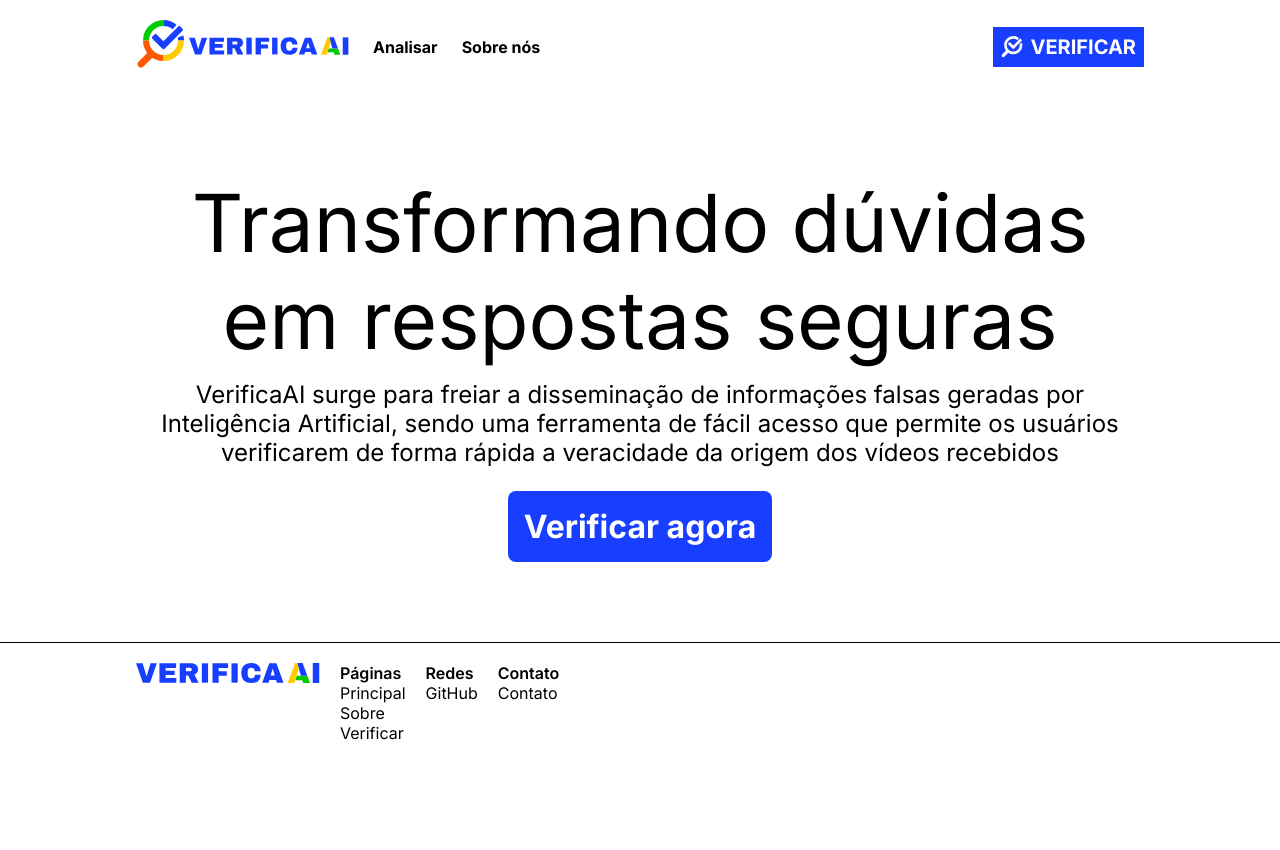
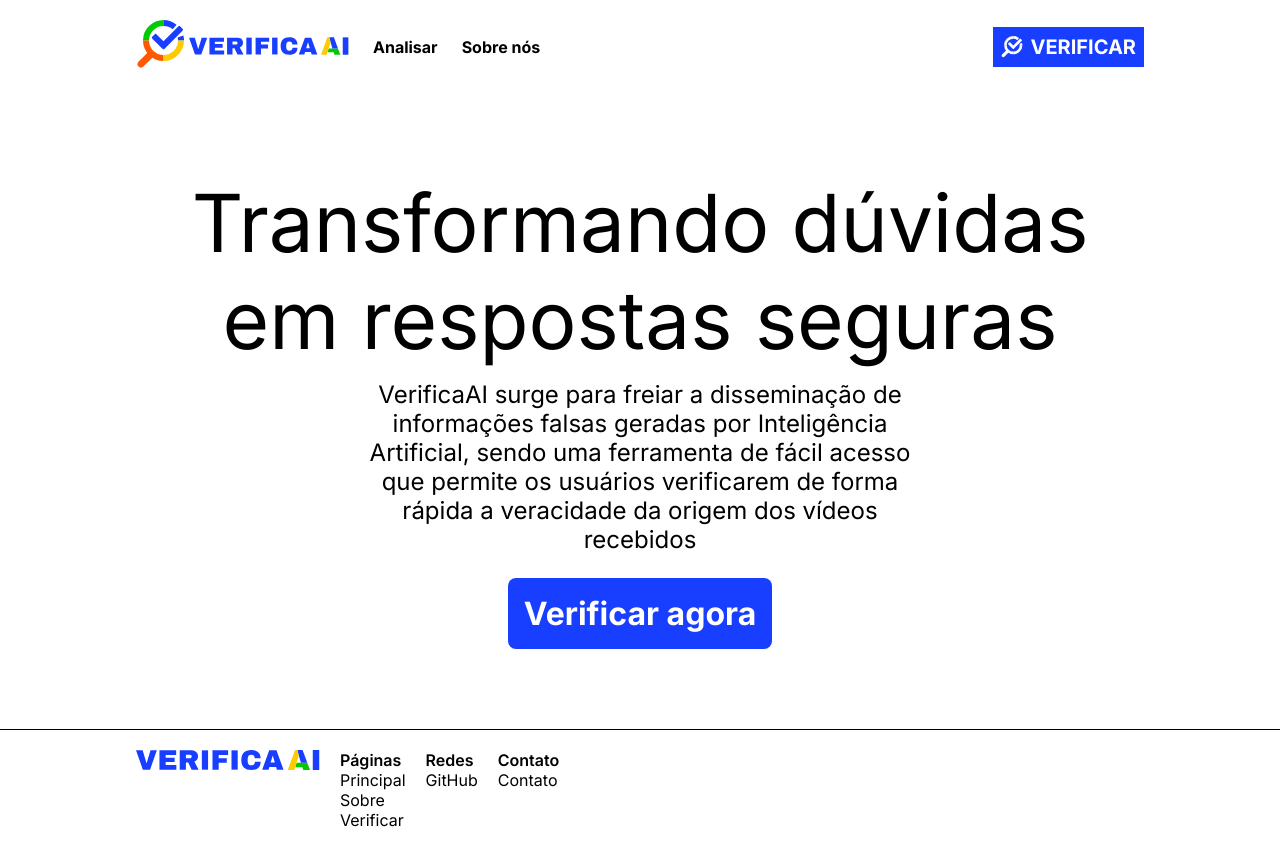
Before and after one commit to verificaai/web, a React (Vite) app in the folder verificaai_web/: page / in a window 1280 px wide. Before the commit the page ends 800 px from the top, so only its background shows below. Built offline with nearby package versions, Linux system fonts and the light colour scheme.

Commit message:
max-width dos textos da home

```diff
--- a/verificaai_web/src/pages/Home/style.css
+++ b/verificaai_web/src/pages/Home/style.css
@@ -19,6 +19,7 @@
         text-align: center;
         font-size: 5rem;
         font-weight: 400;
+        max-width: 75rem;
     }
 
     & p{
@@ -27,6 +28,7 @@
         text-align: center;
         font-size: 1.5rem;
         font-weight: 400;
+        max-width: 35rem;
     }
 }
 
```
